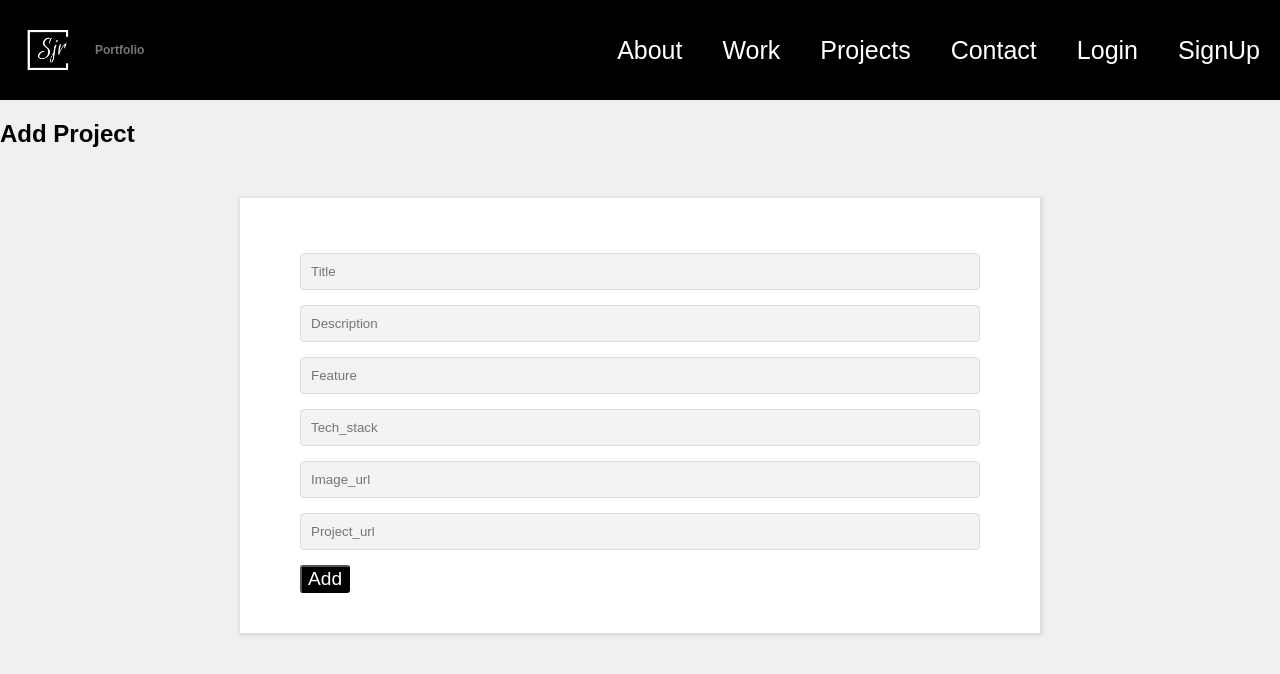
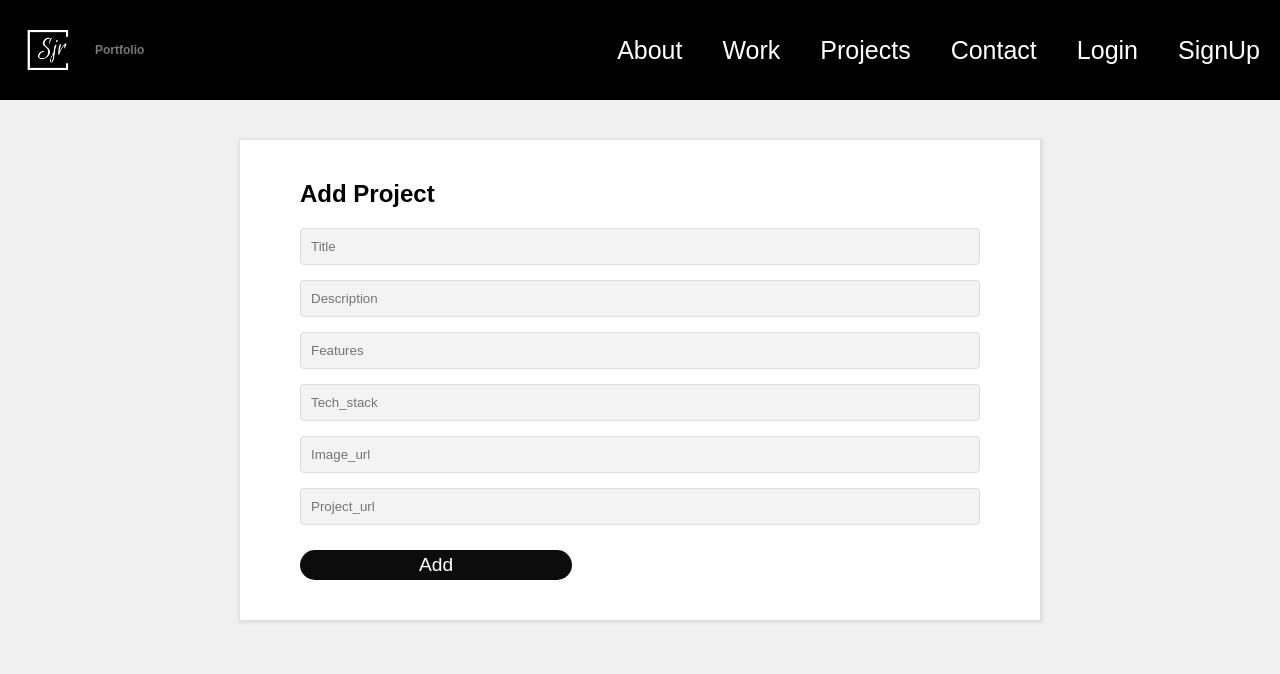
Before and after one commit to shilpashaji1204/interactive_portfolio, a React (Vite) app in the folder frontend/: page /addproject in a window 1280 px wide. Shown: the top 674 px of the page. Built offline with nearby package versions, Linux system fonts and the light colour scheme.

Commit message:
additional button styling

```diff
--- a/frontend/src/components/Projects/AddProject.jsx
+++ b/frontend/src/components/Projects/AddProject.jsx
@@ -61,8 +61,8 @@ export default function AddProject() {
   return (
       <div className="app-container">
 
+          <form className="add-form" onSubmit={handleAddFormSubmit}>
           <h2>Add Project</h2>
-          <form className="add-form" onSubmit={handleAddFormSubmit}>
               <input
                   type="text"
                   name="title"
@@ -81,7 +81,8 @@ export default function AddProject() {
                   type="text"
                   name="feature"
                   required="required"
-                  placeholder="Feature"
+                  placeholder="Features"
+                  rows="5"
                   onChange={handleAddFormChange}
               />
               <input
@@ -105,7 +106,7 @@ export default function AddProject() {
                   placeholder="Project_url"
                   onChange={handleAddFormChange}
               />
-              <button className="add--form-btn" type="submit">Add</button>
+              <button className="add-form-btn" type="submit">Add</button>
           </form>
       </div>
   )
--- a/frontend/src/components/Projects/ProjectList.css
+++ b/frontend/src/components/Projects/ProjectList.css
@@ -18,7 +18,9 @@
   color: white;
   background-color: black;
   width: 70%;
-  border-radius: 7px;
+  border-radius: 30px;
+  border: none;
+  padding: 5px 0px 5px;
 }
 
 .edit-button:hover {
--- a/frontend/src/pages/Login.jsx
+++ b/frontend/src/pages/Login.jsx
@@ -26,6 +26,7 @@ const Login = () => {
   return (
     <div className="login">
     <form id="login" className="input-group-login" onSubmit={handleLogin}>
+      <h1 className="form-title">Login</h1>
       <input
         id="email"
         type="email"
--- a/frontend/src/pages/Registration.jsx
+++ b/frontend/src/pages/Registration.jsx
@@ -31,6 +31,7 @@ const Registration = () => {
 
   return (
     <form id="register" className="input-group-register" onSubmit={handleSubmit}>
+      <h1 className="form-title">Sign Up</h1>
       <input
         type="name"
         className="input-field"
--- a/frontend/src/styles/Contact.css
+++ b/frontend/src/styles/Contact.css
@@ -8,10 +8,10 @@
 display: block;
 background-color: white;
 box-shadow: 1px 1px 3px 2px #ddd;
-margin: 50px auto;
-max-width: 800px;
+margin: 40px auto;
+width: 800px;
 max-height: 700px;
-padding: 40px 60px;
+padding: 20px 60px 20px;
 
 }
 
@@ -25,19 +25,26 @@ form input, textarea {
     background-color: #f3f3f3;
     border: 1px solid #ddd;
     border-radius: 4px;
+    overflow-wrap: break-word;
 
-}
+  }
+
 
 
 .add-form-btn {
-
+    margin-top: 10px;
     height: 30px;
-    width: 50%;
+    width: 40%;
     align-items: center;
     border: none;
     background-color: rgb(12, 12, 12);
     color: #fff;
     cursor: pointer;
-    border-radius: 5px;
+    border-radius: 30px;
+    margin-bottom: 20px;
+}
 
+.add-form-btn:hover {
+    background-color: #5D737E;
+    cursor: pointer;
 }
--- a/frontend/src/styles/Login.css
+++ b/frontend/src/styles/Login.css
@@ -9,9 +9,9 @@ body {
   background-color: white;
   box-shadow: 1px 1px 3px 2px #ddd;
   margin: 194px auto;
-  max-width: 455px;
+  max-width: 400px;
   max-height: 700px;
-  padding: 66px 60px;
+  padding: 30px 60px 50px;
 }
 
 
--- a/frontend/src/styles/Registration.css
+++ b/frontend/src/styles/Registration.css
@@ -5,8 +5,12 @@ form {
   margin: 194px auto;
   max-width: 800px;
   max-height: 700px;
-  padding: 66px 60px;
+  padding: 30px 60px 50px;
 }
+  .form-title {
+    text-align: center;
+  }
+
   .input-field {
     width: 100%;
     padding: 10px 0;
@@ -39,6 +43,7 @@ form {
     font-size: 16px;
     border-radius: 30px;
     transition: background-color 0.3s;
+    padding: 5px 0px 5px 0px;
   }
 
   .submit-btn:hover {
```
